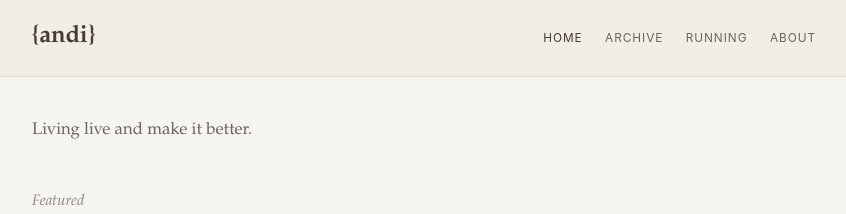
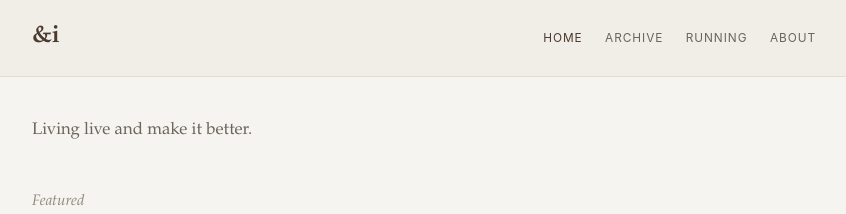
Before and after one commit to andibaso/andibaso.github.io, a Jekyll site: the page built from index.html, in a window 1280 px wide. Shown: the top 214 px of the page, without its empty margins (216-1062 px from the left). Built offline with Jekyll 4.4.1, drawn with Linux system fonts in a browser that asks for light colours; the list of posts is cut into pages by our own code.

Commit message:
Fix brand link in default layout

```diff
--- a/_layouts/default.html
+++ b/_layouts/default.html
@@ -17,7 +17,7 @@
     <header class="site-header">
         <div class="wrap">
             <nav class="nav">
-                <a class="brand" href="{{ '{' | relative_url }}">{andi}</a>
+                <a class="brand" href="{{ relative_url }}"> &i </a>
                 <div class="nav-links">
                     {% include menu-header.html %}
                 </div>
```
